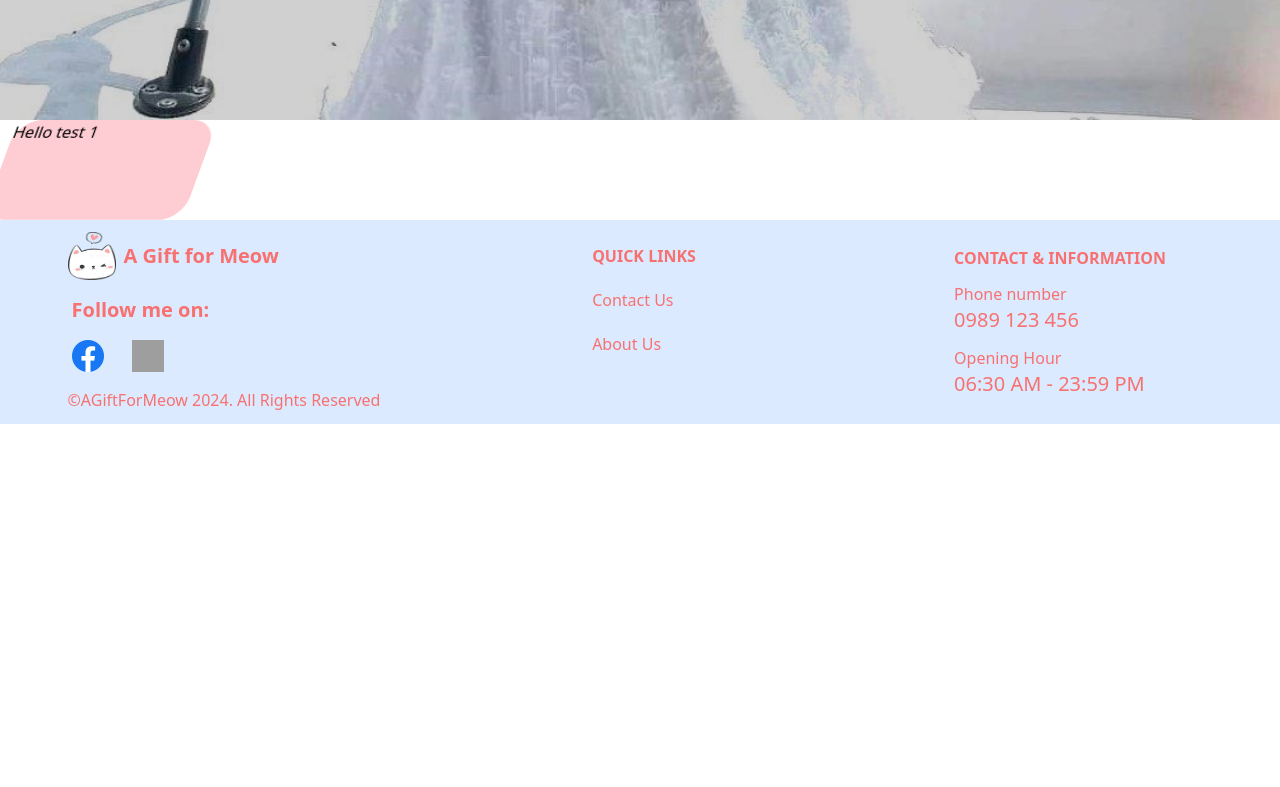
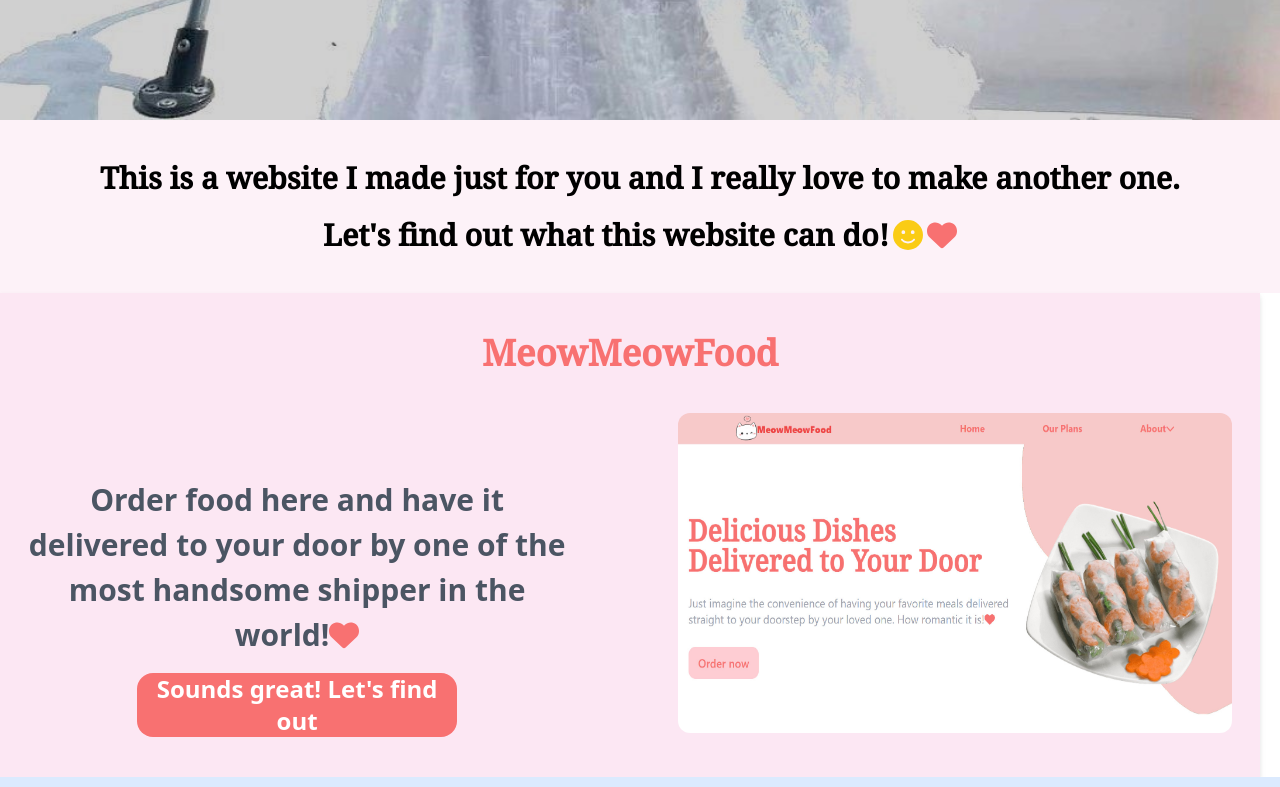
Before and after one commit to lhnguyenVP21/agiftforyou, a React (Create React App) app in the folder agiftforyou/: page / in a window 1280 px wide. Shown: the part 1280-2067 px from the top of the page. Before the commit the page ends 1704 px from the top, so only its background shows below. Built offline with nearby package versions, Linux system fonts and the light colour scheme; grey boxes are pictures that could not be loaded.

Commit message:
this is 30th May

```diff
--- a/agiftforyou/src/App.js
+++ b/agiftforyou/src/App.js
@@ -9,7 +9,7 @@ import Home from "./pages/Home";
 import AboutHer from './pages/AboutHer';
 import AboutUS from './pages/AboutUs';
 import ContactUs from './pages/ContactUs';
-import LuckySpin from './pages/LuckySpin';
+
 import PurchaseFood from './pages/PurchaseFood';
 import OurPlans from './pages/OurPlans';
 
@@ -21,7 +21,7 @@ const router = createBrowserRouter(
       <Route path="/about-her" element={<AboutHer />}></Route>
       <Route path="/about-us" element={<AboutUS />}></Route>
       <Route path="/contact-us" element={<ContactUs />}></Route>
-      <Route path="/lucky-spin" element={<LuckySpin />}></Route>
+
       <Route path="/purchase-food" element={<PurchaseFood />}></Route>
       <Route path="/our-plans" element={<OurPlans />}></Route>
     </>
--- a/agiftforyou/src/components/Headers.jsx
+++ b/agiftforyou/src/components/Headers.jsx
@@ -14,7 +14,7 @@ const Headers = () => {
     setShowDropdownAbout(false);
   };
   return (
-    <div className="flex flex-row justify-evenly items-center gap-20 text-xl font-bold  absolute right-20 top-5">
+    <div className="flex flex-row justify-evenly items-center gap-20 text-xl font-bold absolute right-48 top-10 z-[2]">
       <Link to="/">
         <div className="flex flex-row">
           <div>
@@ -29,9 +29,6 @@ const Headers = () => {
           </p>
         </div>
       </Link>
-      <button className="hover:text-white hover:underline rounded-xl w-36 h-10 text-center text-white">
-        <Link to="/lucky-spin">LUCKY SPIN</Link>
-      </button>
       <button className="hover:text-white hover:underline rounded-xl w-36 h-10 text-center text-white">
         <Link to="/purchase-food">FOOD STORE</Link>
       </button>
--- a/agiftforyou/src/index.css
+++ b/agiftforyou/src/index.css
@@ -31,8 +31,10 @@
 
 
 
-  .parallelogram {
-    width: 200px;
-    height: 100px;
-    transform: skew(-20deg);
+  .parallelogram-right {
+    transform: skew(-5deg);
   }
+
+  .parallelogram-left {
+    transform: skew(5deg);
+  }
--- a/agiftforyou/src/pages/Home.jsx
+++ b/agiftforyou/src/pages/Home.jsx
@@ -3,8 +3,15 @@ import "../index.css";
 import Headers from "../components/Headers";
 import Footer from "../components/HomeFooter";
 import { FontAwesomeIcon } from "@fortawesome/react-fontawesome";
-import { faChevronDown, faCat, faHeart } from "@fortawesome/free-solid-svg-icons";
+import {
+  faChevronDown,
+  faCat,
+  faHeart,
+  faSmile,
+} from "@fortawesome/free-solid-svg-icons";
 import maldives from "../images/maldives.jpg";
+import foodstore from "../images/foodstore.jpg";
+import { Link } from "react-router-dom";
 
 const Home = () => {
   const handleArrowClick = () => {
@@ -33,10 +40,7 @@ const Home = () => {
               icon={faHeart}
               className=" pl-1 text-red-400 pt-6"
             />
-            <FontAwesomeIcon
-            icon={faCat}
-            className=" pl-1 text-white pt-6"
-          />
+            <FontAwesomeIcon icon={faCat} className=" pl-1 text-white pt-6" />
             <FontAwesomeIcon
               icon={faHeart}
               className=" pl-1 text-red-400 pt-6"
@@ -56,10 +60,47 @@ const Home = () => {
       </div>
       <div
         id="target-container"
-        className="parallelogram bg-rose-200 rounded-3xl"
+        className="text-center font-noto-serif text-3xl py-10 px-20 bg-pink-50"
       >
-        Hello test 1
+        This is a website I made just for you and I really love to make another
+        one. Let's find out what this website can do!
+        <FontAwesomeIcon
+          icon={faSmile}
+          className=" pl-1 text-yellow-400 pt-6"
+        />
+        <FontAwesomeIcon icon={faHeart} className=" pl-1 text-red-400 pt-6" />
       </div>
+      {/*Food */}
+
+      <div className="bg-pink-100 w-[1260px] h-full py-10 drop-shadow-md px-7 flex flex-col gap-10">
+        <div className="text-center text-4xl text-red-400 font-noto-serif">
+          MeowMeowFood
+        </div>
+        <div className="flex flex-row gap-28">
+          <div className="text-center flex flex-col items-center gap-4">
+            <div className="text-[30px] font-semibold pt-16 text-gray-600 ">
+              Order food here and have it delivered to your door by one of the
+              most handsome shipper in the world!
+              <FontAwesomeIcon icon={faHeart} className=" text-red-400" />
+            </div>
+            <Link to="/purchase-food">
+            <button className="bg-red-400 hover:bg-red-500 rounded-2xl w-80 h-16 font-semibold text-white text-2xl">
+              Sounds great! Let's find out
+            </button>
+            </Link>
+          </div>
+          <img
+            src={foodstore}
+            className="w-[46%] h-80 rounded-xl"
+            alt="beach background"
+          />
+        </div>
+      </div>
+      {/*End Food */}
+
+      {/*Futureplan */}
+      <div className="parallelogram-left"></div>
+      {/*End Futureplan */}
       <div>
         <Footer />
       </div>
--- a/agiftforyou/src/pages/LuckySpin.jsx
+++ /dev/null
@@ -1,7 +0,0 @@
-import React from "react";
-
-const LuckySpin = () => {
-  return <div>LuckySpin</div>;
-};
-
-export default LuckySpin;
```
Also changed, not shown: agiftforyou/src/images/foodstore.jpg (added), 1 other file (tests, documents, lock files or other folders). Lines whose indentation alone changed are shown as unchanged.
